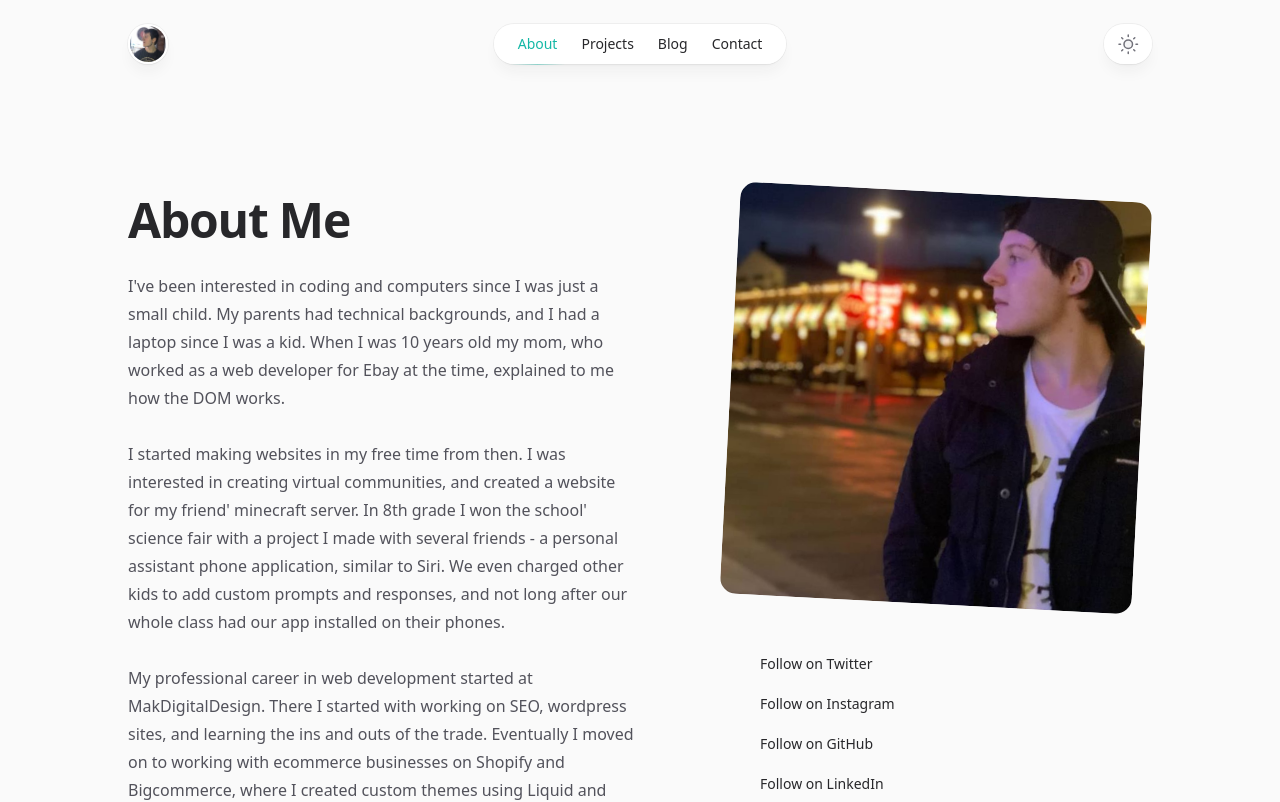
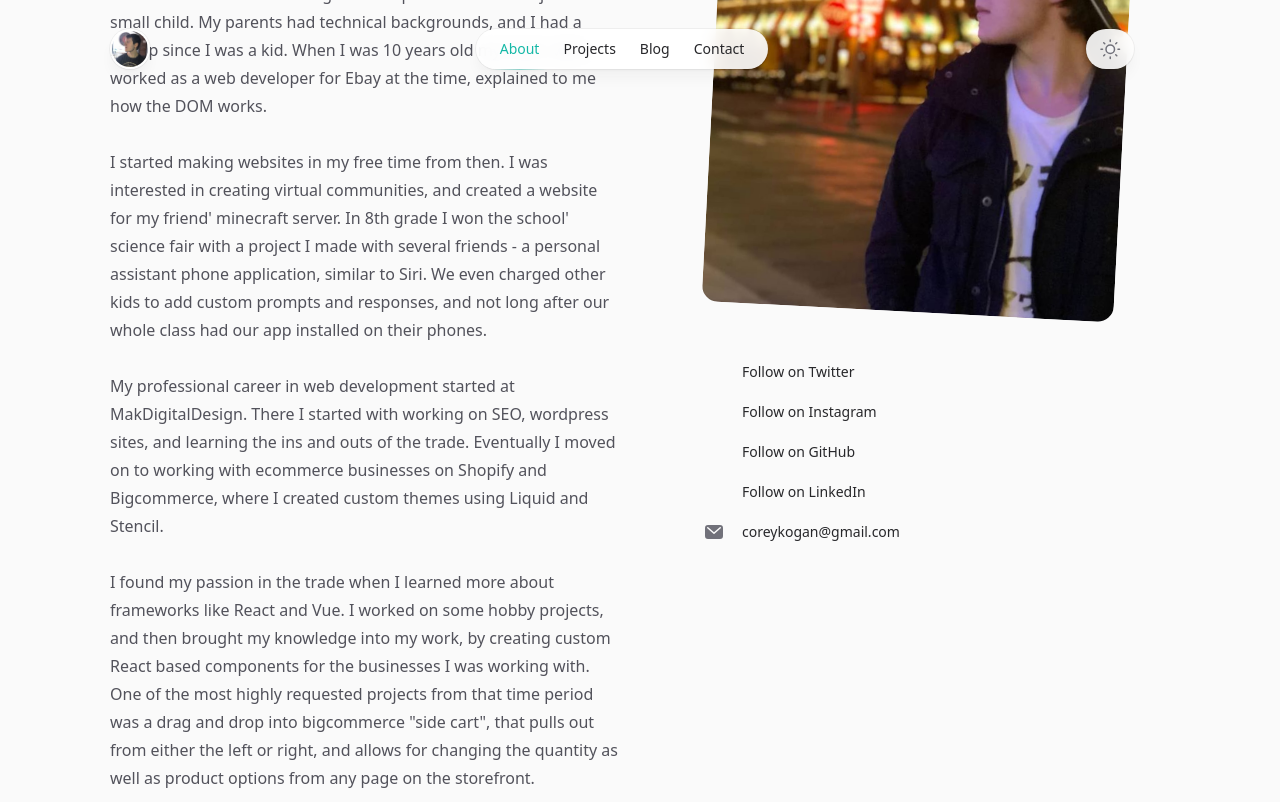
Before and after one commit to kogan007/corey, a Next.js app: page /about in a window 1280 px wide. Shown: the top 802 px of the page. Built offline with nearby package versions, Linux system fonts and the light colour scheme; some icons are missing.

Commit message:
Forge: working state @ 2026-06-15T16:18:23.157Z

```diff
--- a/src/app/layout.tsx
+++ b/src/app/layout.tsx
@@ -61,7 +61,7 @@ export default function RootLayout({
 }) {
   return (
     <html lang="en">
-      <body className="flex h-full flex-col bg-zinc-50 dark:bg-black min-h-screen">
+      <body className="flex h-full flex-col bg-zinc-50 dark:bg-black min-h-screen absolute top-[5px] left-[-2px]">
         <Script
           dangerouslySetInnerHTML={{ __html: modeScript }}
           id="mode-script"
```
